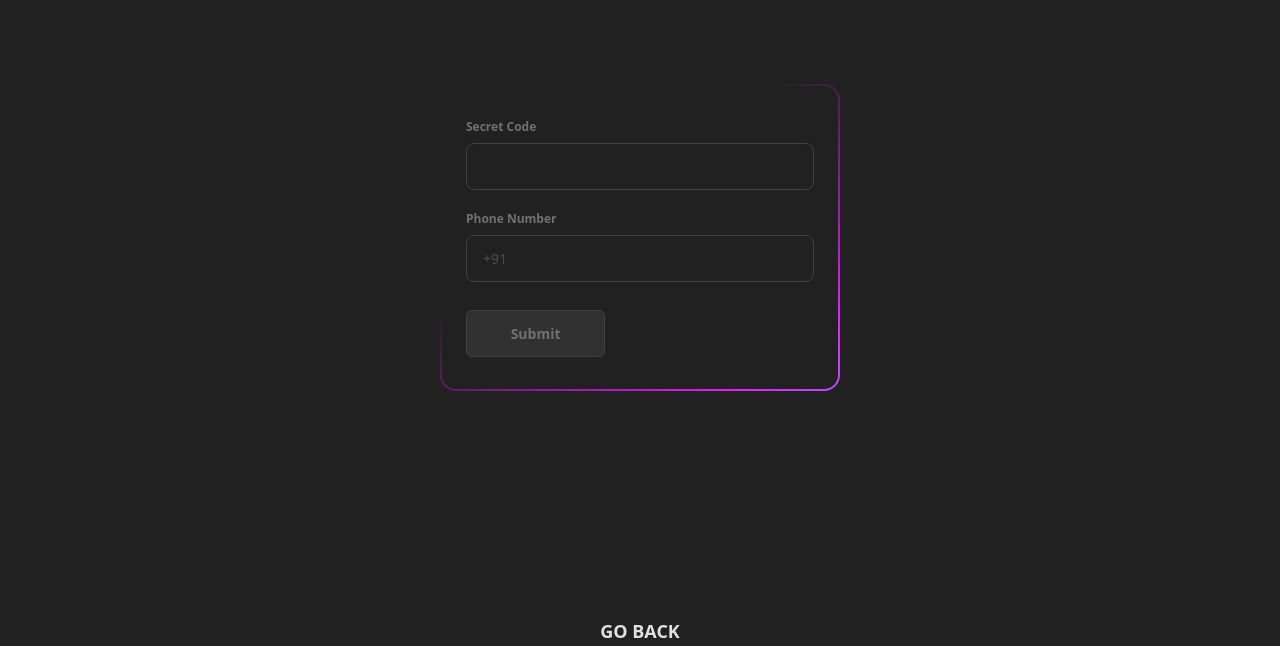
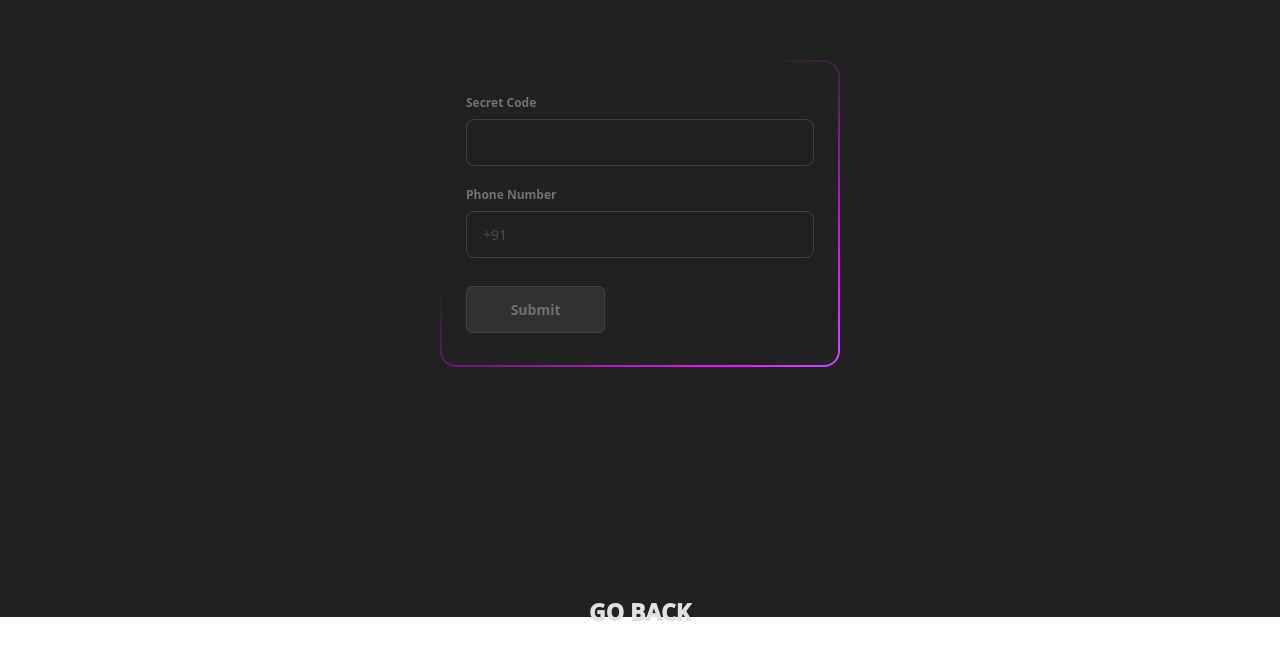
Before and after one commit to anupkewat/PartyPlaylist, a React (Create React App) app: page /join in a window 1280 px wide. Shown: the part 183-829 px from the top of the page. After the commit the page ends 800 px from the top, so only its background shows below. Built offline with nearby package versions, Linux system fonts and the light colour scheme; what spotify-web-api-node would draw is missing.

Commit message:
added scrollable playlist view

```diff
--- a/src/App.js
+++ b/src/App.js
@@ -18,7 +18,10 @@
     return (
 
       <Router>
-    <div className="App" style={base_styles}>
+    <div className="base-style" >
+      {/* <div className='flexy'>  <p className='title-style'>Party Playlist </p></div> */}
+
+      <div className='flexy'>
           <Switch>
             <Route path='/login'>
             { code ? <Dashboard code={code} /> : <Login />}
@@ -37,6 +40,7 @@
             </Route>
           </Switch>
       </div>
+    </div>
   </Router>
 
 
@@ -44,7 +48,11 @@
 
     );
   }
-
-  const base_styles = { backgroundColor: '#212121', minHeight: '100vh', display: 'flex', flexDirection: 'column', justifyContent: 'center', alignItems: 'center' }
+  const title_style = {
+    color: '#e8e8e8',
+    fontWeight: 900,
+    fontSize: '12vw',
+    fontFamily: 'Montserrat,ui-sans-serif,system-ui,sans-serif,"Apple Color Emoji","Segoe UI Emoji",Segoe UI Symbol,"Noto Color Emoji"!important',
+  };
 
   export default App;
--- a/src/components/Button.js
+++ b/src/components/Button.js
@@ -3,13 +3,14 @@ import styled from 'styled-components';
 import React from 'react'
 
 const StyledButton = styled.button`
+  margin-bottom: 10px;
   background: none;
   border: none;
   color: #e1e1e1;
   cursor: pointer;
-  font-size: 18px;
+  font-size: 1.8vw;
   font-family: inherit;
-  font-weight: 800;
+  font-weight: 1000;
   position: relative;
   text-transform: uppercase;
   transition-timing-function: cubic-bezier(0.25, 0.8, 0.25, 1);
--- a/src/components/Dashboard.js
+++ b/src/components/Dashboard.js
@@ -37,6 +37,7 @@ export default function Dashboard({ code }) {
   const [lyrics, setLyrics] = useState("")
   const [playlistName ,setPlaylistName] = useState("")
   const [playlistId , setPlaylistId] = useState("")
+  const [toggleSettings, setToggleSettings] = useState()
 
 
 
@@ -106,10 +107,21 @@ export default function Dashboard({ code }) {
 
   return (
     <Container className="d-flex flex-column py-2" style={{ height: "100vh" }}>
-      {createdPlaylist ? (
-        <div>
-          <div>
+      {createdPlaylist ?
+
+
+
+          (
+
+
+
+
+
+          <div style ={{alignContent : 'center' , justifyContent : 'center'}}>
+          <div style ={{alignContent : 'center'}}>
             <p style={title_style}>Your Party </p>
+
+
             <SearchInput
               placeholder="Search Songs/Artists"
               value={search}
@@ -129,24 +141,30 @@ export default function Dashboard({ code }) {
                 />
               ))}
             </div>
-            <div>
               <PlaylistView
                 accessToken={accessToken}
                 playlistId={playlistId}
               />
-            </div>
           </div>
         </div>
-      ) : (
+
+
+
+
+      )
+
+
+
+
+
+      : (
         <div>
           <div>
             <p style={title_style}>Start Your Party </p>
-            {/* <Box sx={{ width: "100%" }}> */}
               <Tabs value={value} onChange={handleChange} centered>
                 <Tab label="New Party" sx={{ color: "#e8e8e8" }} />
                 <Tab label="Rejoin Party" sx={{ color: "#e8e8e8" }} />
               </Tabs>
-            {/* </Box> */}
 
             {value === 0 && (
               <SignUpForm
--- a/src/components/styles.css
+++ b/src/components/styles.css
@@ -1,7 +1,7 @@
 .audio-player {
     display: flex;
     align-items: center;
-    justify-content: center;
+    /* justify-content: center; */
     width: 300px;
     height: 80px;
     background-color: #282828;
@@ -9,6 +9,7 @@
     padding: 8px;
     box-sizing: border-box;
   }
+
 
   .album-cover {
     width: 64px;
@@ -118,14 +119,17 @@ input[type="number"] {
   .playlist-container {
     display: flex;
     flex-direction: column;
-    align-items: center;
+    /* align-items: center; */
     background-color: #282828;
     border-radius: 10px;
     padding: 16px;
     margin: auto;
-    justify-content: center;
+    /* justify-content: center; */
     max-width: fit-content;
     background-size: cover;
+    /* overflow: scroll; */
+    max-height: 500px;
+    overflow-y: scroll;
   }
   .song-card {
     border: 1px solid blue; /* Add a border for debugging */
@@ -250,7 +254,7 @@ input[type="number"] {
 
 
   .input {
-    max-width: 190px;
+    max-width: 300px;
     background-color: #1a1a1a;
     border: none;
     padding: 10px;
@@ -310,3 +314,18 @@ input[type="number"] {
       padding: 8px;
 
   }
+
+
+
+.playlist-container::-webkit-scrollbar {
+  width: 12px; /* Adjust width to match padding-right */
+}
+
+.playlist-container::-webkit-scrollbar-track {
+  background: #282828;
+}
+
+.playlist-container::-webkit-scrollbar-thumb {
+  background-color: whitesmoke;
+  border-radius: 20px;
+}
--- a/src/components/trackCard.css
+++ b/src/components/trackCard.css
@@ -10,8 +10,8 @@
     position: relative;
     flex-direction: row;
     background: linear-gradient(to right, rgb(20, 30, 48), rgb(36, 59, 85));
-    transition: all 0.3s ease-in-out;
-    overflow: hidden;
+    /* transition: all 0.3s ease-in-out; */
+    overflow: visible;
 }
 
 .track-cover {
--- a/src/styles.css
+++ b/src/styles.css
@@ -6,6 +6,33 @@ body {
   color: #ffffff; /* Text color, adjust as needed */
 }
 
+.title-style {
+    color: #e8e8e8;
+    font-weight: 900;
+    font-size: 8vw;
+    font-family: Montserrat, ui-sans-serif, system-ui, sans-serif, "Apple Color Emoji", "Segoe UI Emoji", "Segoe UI Symbol", "Noto Color Emoji" !important;
+}
+.flexy{
+  position: relative;
+  display: inline-flex;
+  flex-direction: column;
+  /* overflow: scroll; */
+  /* justify-content: center;
+  align-items: center; */
+}
+.base-style {
+  position: fixed;
+  top: 0;
+  left: 0;
+  width: 100%;
+  height: 100%;
+  background-color: #212121;
+  display: flex;
+  flex-direction: column;
+  justify-content: center;
+  align-items: center;
+
+}
 .container {
   max-width: 1200px;
   margin: 0 auto;
```
Also changed, not shown: src/App.css (+7 -0 lines), src/components/PlaylistView.js (+5 -5 lines). Lines whose indentation alone changed are shown as unchanged.
